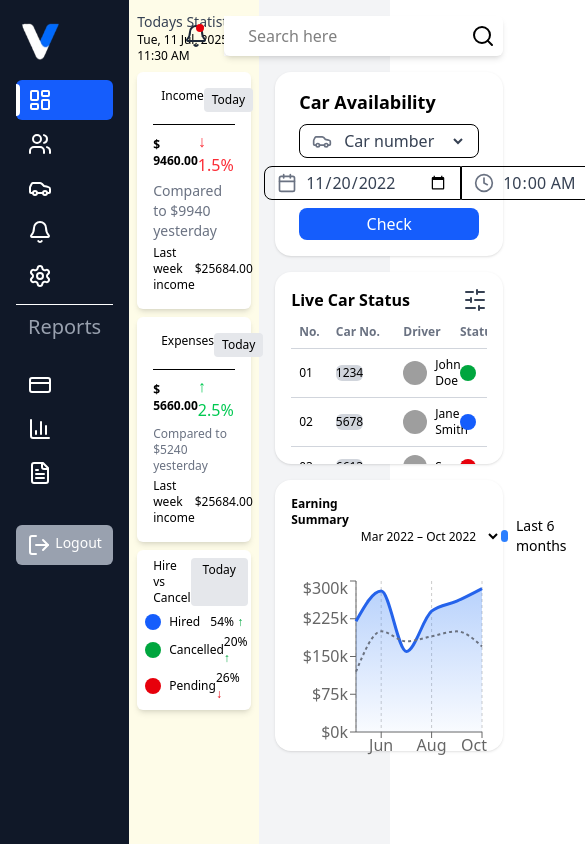
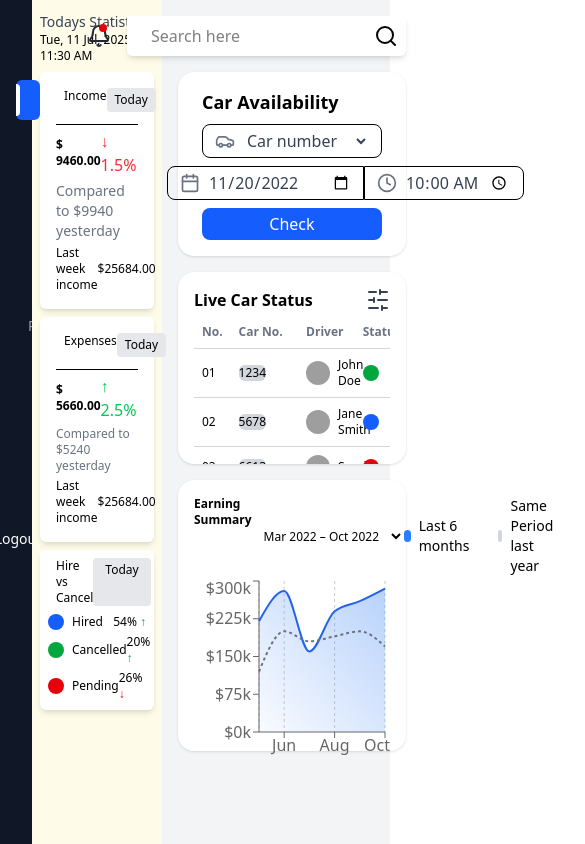
Before and after one commit to SurajCh6613/gloomshine-dashboard, a React (Vite) app: page /dashboard in a window 390 px wide. Shown: the top 844 px of the page, 585 px wide, since content can reach past the window. Built offline with nearby package versions, Linux system fonts and the light colour scheme; grey boxes are pictures that could not be loaded.

Commit message:
css updated

```diff
--- a/src/components/CarAvailability.jsx
+++ b/src/components/CarAvailability.jsx
@@ -3,6 +3,7 @@ import React from "react";
 
 const CarAvailability = () => {
   return (
+    <>
       <div className="bg-white h-auto w-full px-6 py-4 rounded-2xl shadow">
         <h2 className="text-lg font-semibold mb-2">Car Availability</h2>
 
@@ -41,13 +42,14 @@ const CarAvailability = () => {
           </div>
 
           {/* Button */}
-        <div className="w-full lg:w-auto flex-shrink-0">
+          <div className="w-full lg:w-auto">
             <button className="bg-blue-600 text-white px-6 py-1 rounded-lg hover:bg-blue-700 transition w-full lg:w-auto cursor-pointer">
               Check
             </button>
           </div>
         </div>
       </div>
+    </>
   );
 };
 
--- a/src/components/EarningSummary.jsx
+++ b/src/components/EarningSummary.jsx
@@ -54,7 +54,7 @@ const EarningSummary = () => {
 
           {/* Gradient for blue area */}
           <defs>
-            <linearGradient id="colorCurrent" x1="0" y1="0" x2="0" y2="1">
+            <linearGradient id="colorCurrent" x1="1" y1="0" x2="0" y2="1">
               <stop offset="0%" stopColor="#3b82f6" stopOpacity={0.6} />
               <stop offset="100%" stopColor="#3b82f6" stopOpacity={0.05} />
             </linearGradient>
@@ -66,7 +66,7 @@ const EarningSummary = () => {
             dataKey="current"
             stroke="#2563eb"
             fill="url(#colorCurrent)"
-            strokeWidth={3}
+            strokeWidth={2}
           />
 
           {/* Gray dashed comparison line */}
--- a/src/components/LiveCarStatus.jsx
+++ b/src/components/LiveCarStatus.jsx
@@ -38,15 +38,7 @@ const cars = [
     color: "bg-red-600",
     img: "https://i.pravatar.cc/40?img=3",
   },
-  {
-    no: "03",
-    driver: "Suraj",
-    car: "6613",
-    status: "In Route",
-    earnings: "$80",
-    color: "bg-red-600",
-    img: "https://i.pravatar.cc/40?img=3",
-  },
+
 ];
 
 export default function LiveCarStatus() {
@@ -54,9 +46,9 @@ export default function LiveCarStatus() {
     <div className="bg-white p-4 h-48 lg:h-1/3 overflow-hidden rounded-2xl shadow">
       <div className="flex justify-between">
         <h2 className=" font-bold mb-1">Live Car Status</h2>
-        <SlidersHorizontal className="text-gray-700" />
+        <SlidersHorizontal className="text-gray-700 cursor-pointer" />
       </div>
-      <div className="max-h-48 overflow-y-scroll">
+      <div className="max-h-48 overflow-y-auto pb-6">
         <table className="w-full text-left border-collapse">
           <thead className="sticky top-0 bg-white text-xs text-gray-500">
             <tr>
--- a/src/components/SearchBar.jsx
+++ b/src/components/SearchBar.jsx
@@ -6,11 +6,11 @@ const SearchBar = () => {
     <section className="flex w-full justify-end gap-4 items-center">
       <div className="relative">
         <p className="absolute w-2 h-2 bg-red-600 top-0 left-3 rounded-full z-10"></p>
-        <Bell className="text-xl relative text-gray-800" />
+        <Bell className="text-xl relative text-gray-800 cursor-pointer" />
       </div>
       <div className="relative bg-white">
         <input
-          className=" shadow-md rounded-md px-6 py-2"
+          className=" shadow-md rounded-md px-6 py-2 outline-none"
           type="text"
           placeholder="Search here"
         />
--- a/src/components/Sidebar.jsx
+++ b/src/components/Sidebar.jsx
@@ -28,12 +28,12 @@ const Sidebar = () => {
   ];
 
   return (
-    <section className="lg:w-1/4  h-screen bg-gray-900 text-white flex flex-col p-4">
+    <section className="group w-[8%] hover:w-1/4  h-screen bg-gray-900 text-white flex flex-col p-4 duration-300">
       {/* upper-half */}
       <div className="flex flex-col mb-2">
         <NavLink to={"/"} className="flex  items-center">
           <img src="logo.png" alt="logo" className="w-12 h-12" />{" "}
-          <span className="hidden lg:flex text-sm md:text-xl lg:text-2xl font-semibold">
+          <span className="hidden group-hover:flex text-xs md:text-xl lg:text-2xl font-semibold">
             CAR RENT
           </span>
         </NavLink>
@@ -54,7 +54,7 @@ const Sidebar = () => {
                     <span className="absolute left-0 top-1 w-1 h-8 bg-white rounded-r-md"></span>
                   )}
                   {menu.icon}
-                  <span className="hidden text-sm lg:flex">{menu.name}</span>
+                  <div className="text-sm hidden group-hover:inline">{menu.name}</div>
                 </>
               )}
             </NavLink>
@@ -65,7 +65,7 @@ const Sidebar = () => {
       {/* Lower Half */}
       <div className="flex flex-col justify-between">
         <h3 className="py-2 px-3 text-gray-400">
-          <span className="text-xl">Reports</span>
+          <span className="text-sm lg:text-xl">Reports</span>
         </h3>
         <ul className="mt-4 space-y-1">
               {lowerMenuItems.map((menu) => (
@@ -84,7 +84,7 @@ const Sidebar = () => {
                     <span className="absolute left-0 top-1 w-1 h-8 bg-white rounded-r-md"></span>
                   )}
                   {menu.icon}
-                  <span className="hidden text-sm lg:flex">{menu.name}</span>
+                  <span className="hidden text-sm group-hover:inline">{menu.name}</span>
                 </>
               )}
             </NavLink>
```
Lines whose indentation alone changed are shown as unchanged.
